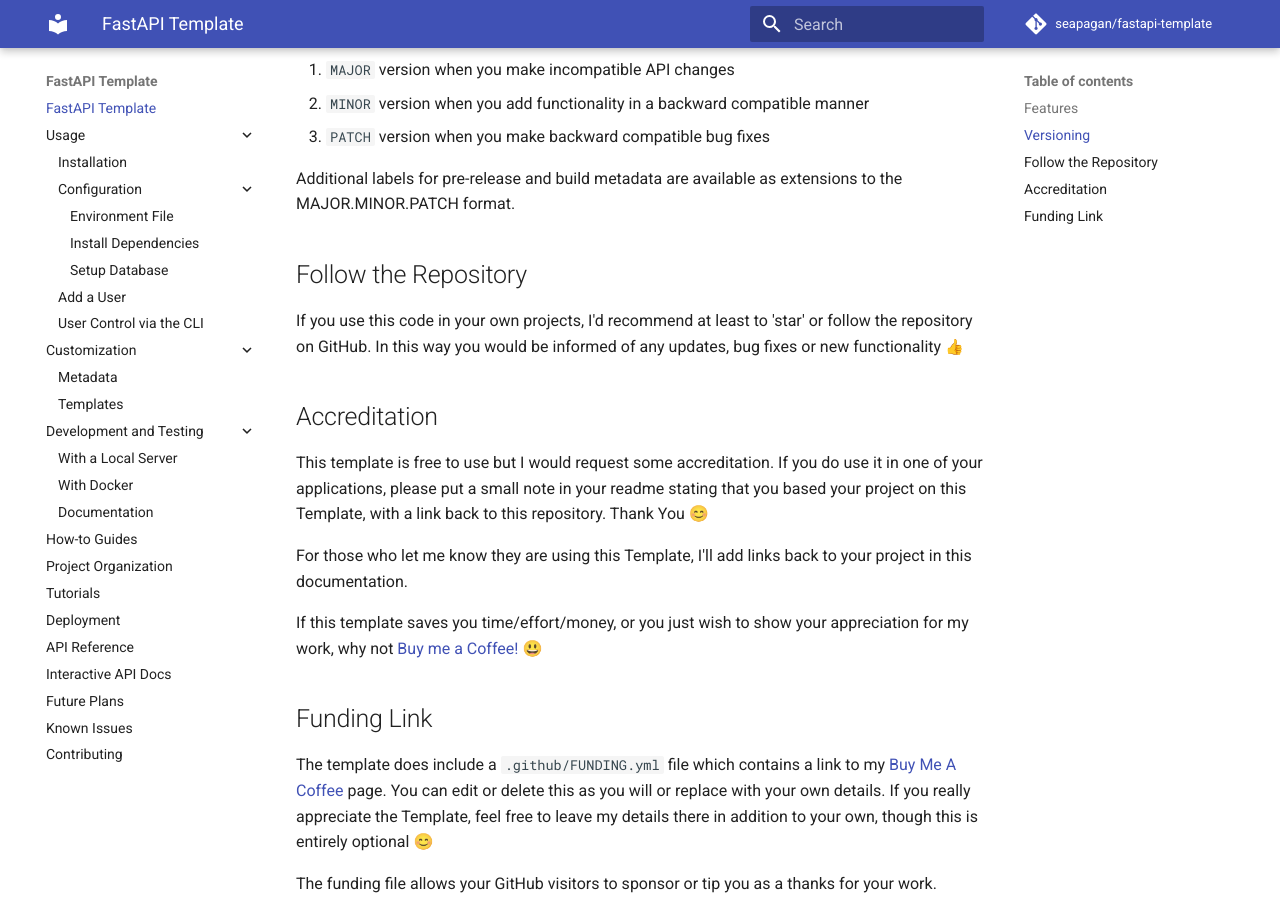
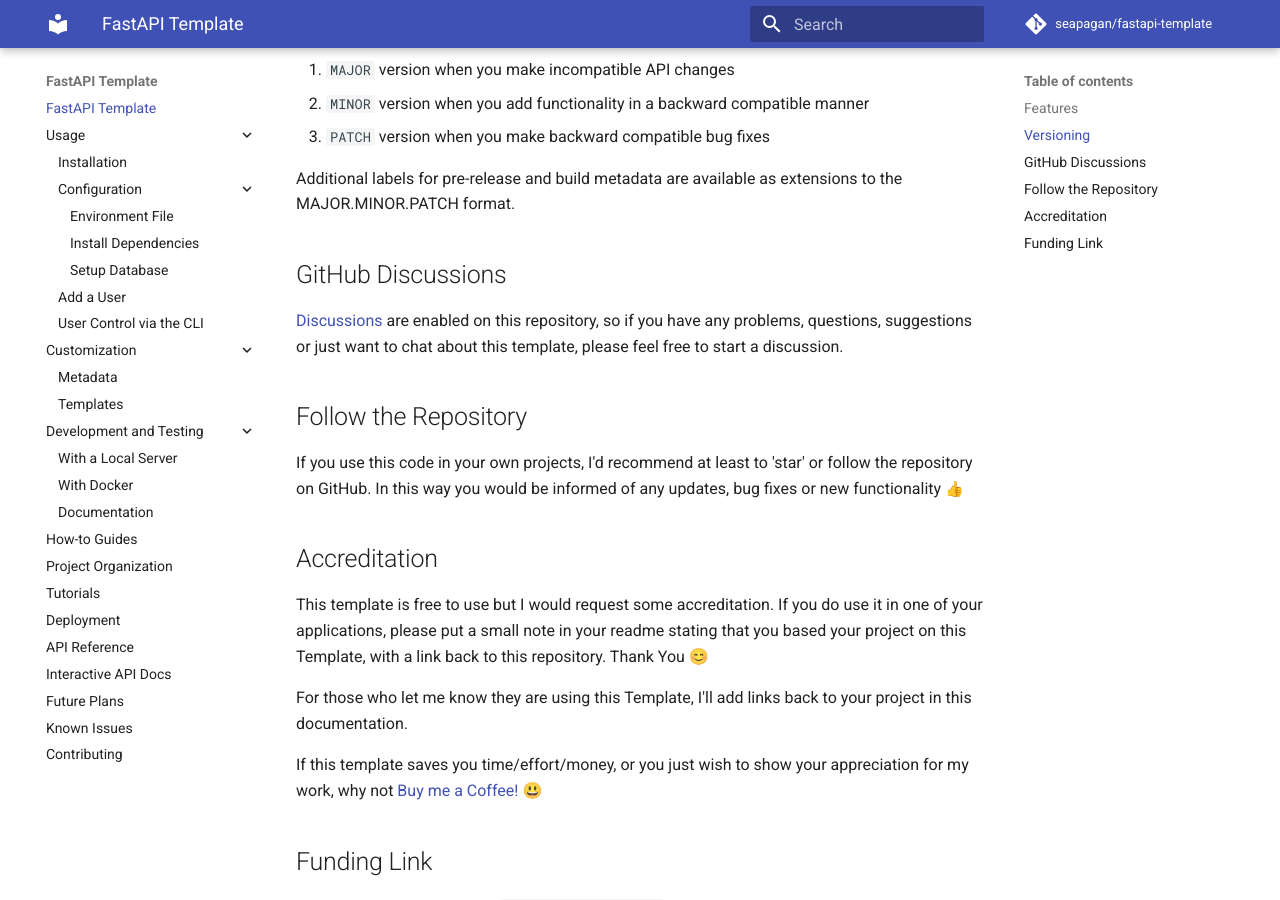
Before and after one commit to seapagan/fastapi-template, an MkDocs documentation site: the page built from docs/index.md, in a window 1280 px wide and 900 px high, scrolled down 1755 px. Built offline with MkDocs 1.6.1 and Material for MkDocs 9.7.7, drawn with Linux system fonts in a browser that asks for light colours; emoji names are drawn with the system emoji font; comment, search, counter and statistics services are not loaded.

Commit message:
further tweak to docs
Signed-off-by: Grant Ramsay <seapagan@gmail.com>

```diff
--- a/docs/index.md
+++ b/docs/index.md
@@ -77,6 +77,13 @@
 Additional labels for pre-release and build metadata are available as extensions
 to the MAJOR.MINOR.PATCH format.
 
+## GitHub Discussions
+
+[Discussions](https://github.com/seapagan/fastapi-template/discussions) are
+enabled on this repository, so if you have any problems, questions, suggestions
+or just want to chat about this template, please feel free to start a
+discussion.
+
 ## Follow the Repository
 
 If you use this code in your own projects, I'd recommend at least to 'star' or
```
Also changed, not shown: docs/contributing.md (+7 -0 lines).
